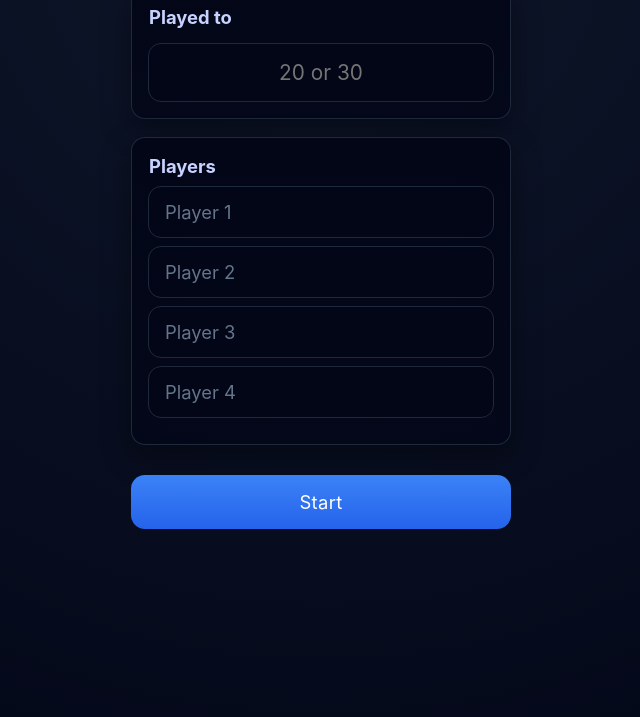
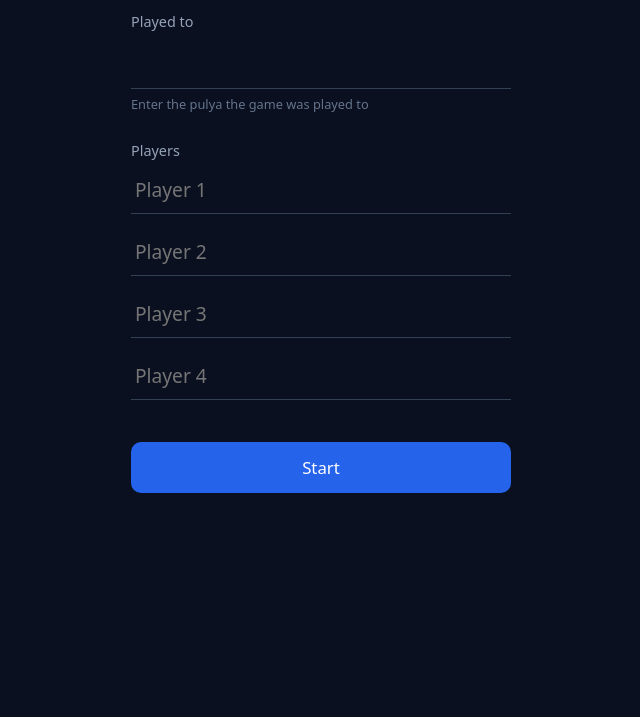
Before and after one commit to fropa/preferans-game-calculator, a plain HTML site: page public/index.html in a window 1280 px wide. Shown: the part 83-800 px from the top of the page, without its empty margins (319-959 px from the left). Drawn offline with Linux system fonts and the light colour scheme.

Commit message:
change UI

```diff
--- a/public/index.html
+++ b/public/index.html
@@ -3,7 +3,7 @@
 <head>
   <meta charset="UTF-8" />
   <meta name="viewport" content="width=device-width, initial-scale=1.0" />
-  <title>Preferans Calculator</title>
+  <title>Preferans</title>
 
   <link rel="stylesheet" href="styles.css" />
 </head>
@@ -12,67 +12,68 @@
 
     <!-- SETUP -->
     <div id="screen-setup" class="screen">
-      <h1>Preferans Calculator</h1>
+      <h1>Preferans</h1>
 
-      <!-- GAME SETTINGS -->
-      <div class="card">
-        <h2>Played to</h2>
+      <!-- GAME -->
+      <div class="section">
+        <label class="section-label">Played to</label>
         <input
           id="game-pulya"
           type="number"
           inputmode="numeric"
-          placeholder="20 or 30"
-          class="big-input"
+          class="line-input big"
         />
+        <div class="helper">
+          Enter the pulya the game was played to
+        </div>
       </div>
 
       <!-- PLAYERS -->
-      <div class="card">
-        <h2>Players</h2>
+      <div class="section">
+        <label class="section-label">Players</label>
 
-        <input id="player-name-0" class="player-input" placeholder="Player 1" />
-        <input id="player-name-1" class="player-input" placeholder="Player 2" />
-        <input id="player-name-2" class="player-input" placeholder="Player 3" />
-        <input id="player-name-3" class="player-input" placeholder="Player 4" />
+        <input id="player-name-0" class="line-input name" placeholder="Player 1" />
+        <input id="player-name-1" class="line-input name" placeholder="Player 2" />
+        <input id="player-name-2" class="line-input name" placeholder="Player 3" />
+        <input id="player-name-3" class="line-input name" placeholder="Player 4" />
       </div>
 
-      <button onclick="startGame()">Start</button>
+      <button class="primary" onclick="startGame()">Start</button>
     </div>
 
     <!-- INPUT -->
     <div id="screen-input" class="screen hidden">
       <h1 id="current-player-name"></h1>
 
-      <div class="card">
-        <label>Gora</label>
+      <div class="section">
+        <label class="section-label">Gora</label>
         <input
           id="gora-input"
           type="number"
           inputmode="numeric"
-          class="big-input"
-          value="0"
+          class="line-input big"
         />
       </div>
 
-      <div class="card">
-        <h3>Vists</h3>
+      <div class="section">
+        <label class="section-label">Vists</label>
         <div id="whists-container"></div>
       </div>
 
-      <button onclick="savePlayerAndNext()">Next player</button>
+      <button class="primary" onclick="savePlayerAndNext()">Next</button>
     </div>
 
     <!-- REVIEW -->
     <div id="screen-review" class="screen hidden">
       <h1>Review</h1>
-      <div class="card" id="review-list"></div>
-      <button onclick="calculateFinal()">Calculate final</button>
+      <div id="review-list" class="section"></div>
+      <button class="primary" onclick="calculateFinal()">Calculate</button>
     </div>
 
     <!-- FINAL -->
     <div id="screen-final" class="screen hidden">
-      <h1>Final Result</h1>
-      <div class="card" id="final-results"></div>
+      <h1>Result</h1>
+      <div id="final-results" class="section"></div>
       <button class="secondary" onclick="location.reload()">New game</button>
     </div>
 
--- a/public/styles.css
+++ b/public/styles.css
@@ -1,14 +1,14 @@
-/* Reset */
+/* Base */
 * {
   box-sizing: border-box;
   margin: 0;
   padding: 0;
-  font-family: -apple-system, BlinkMacSystemFont, "Segoe UI",
-    Roboto, Helvetica, Arial, sans-serif;
+  font-family: system-ui, -apple-system, BlinkMacSystemFont,
+    "Segoe UI", Roboto, Helvetica, Arial, sans-serif;
 }
 
 body {
-  background: radial-gradient(circle at top, #0f172a, #020617);
+  background: #0b1020;
   color: #e5e7eb;
   min-height: 100dvh;
   display: flex;
@@ -19,120 +19,107 @@ body {
 .container {
   width: 100%;
   max-width: 420px;
-  padding: 20px;
-  padding-bottom: calc(20px + env(safe-area-inset-bottom));
+  padding: 28px 20px 40px;
 }
 
 .screen {
   width: 100%;
 }
 
-/* Headings */
+/* Typography */
 h1 {
-  font-size: 1.7rem;
-  margin-bottom: 18px;
+  font-size: 1.8rem;
+  margin-bottom: 28px;
   text-align: center;
+  font-weight: 600;
   letter-spacing: 0.3px;
 }
 
-h2 {
-  font-size: 1.15rem;
-  margin-bottom: 10px;
-  color: #c7d2fe;
+.section {
+  margin-bottom: 28px;
 }
 
-h3 {
-  font-size: 1.05rem;
-  margin-bottom: 10px;
-  color: #c7d2fe;
+.section-label {
+  display: block;
+  font-size: 0.9rem;
+  color: #94a3b8;
+  margin-bottom: 6px;
 }
 
-/* Cards */
-.card {
-  background: linear-gradient(180deg, #020617, #020617cc);
-  border-radius: 14px;
-  padding: 18px;
-  margin-bottom: 18px;
-  box-shadow:
-    inset 0 0 0 1px #1e293b,
-    0 10px 30px rgba(0,0,0,0.4);
+/* Inputs – minimalist */
+.line-input {
+  width: 100%;
+  background: transparent;
+  border: none;
+  border-bottom: 1px solid #334155;
+  padding: 10px 4px;
+  color: #e5e7eb;
+  font-size: 1.1rem;
+  transition: border-color 0.15s ease;
 }
 
-/* Inputs */
-input {
-  width: 100%;
-  border-radius: 12px;
-  border: none;
-  background: #020617;
-  color: #e5e7eb;
-  outline: 1px solid #1e293b;
-  transition: outline 0.15s ease, box-shadow 0.15s ease;
+.line-input:focus {
+  outline: none;
+  border-bottom-color: #60a5fa;
 }
 
 /* Remove number spinners */
 input[type=number]::-webkit-inner-spin-button,
 input[type=number]::-webkit-outer-spin-button {
   -webkit-appearance: none;
-  margin: 0;
 }
 input[type=number] {
   -moz-appearance: textfield;
 }
 
-/* Big numeric input (Pulya / Gora) */
-.big-input {
-  padding: 16px;
-  font-size: 1.3rem;
+/* Variants */
+.line-input.big {
+  font-size: 1.4rem;
   text-align: center;
-  margin-top: 6px;
 }
 
-/* Player name inputs */
-.player-input {
-  padding: 14px 16px;
-  font-size: 1.15rem;
-  margin-bottom: 10px;
-  background: #020617;
+.line-input.name {
+  font-size: 1.2rem;
+  margin-bottom: 14px;
 }
 
-.player-input::placeholder {
+/* Helper text */
+.helper {
+  margin-top: 6px;
+  font-size: 0.8rem;
   color: #64748b;
-}
-
-/* Focus */
-input:focus {
-  outline: 2px solid #38bdf8;
-  box-shadow: 0 0 0 4px rgba(56,189,248,0.15);
 }
 
 /* Buttons */
 button {
   width: 100%;
-  padding: 16px;
-  margin-top: 12px;
-  font-size: 1.15rem;
-  border-radius: 14px;
+  padding: 14px;
+  border-radius: 10px;
+  font-size: 1.05rem;
   border: none;
   cursor: pointer;
-  background: linear-gradient(180deg, #3b82f6, #2563eb);
+}
+
+button.primary {
+  background: #2563eb;
   color: white;
-  letter-spacing: 0.3px;
 }
 
 button.secondary {
-  background: #334155;
+  background: transparent;
+  color: #94a3b8;
+  border: 1px solid #334155;
 }
 
 button:active {
   transform: scale(0.98);
 }
 
-/* Result lines */
+/* Results */
 .result-line {
   display: flex;
   justify-content: space-between;
-  gap: 12px;
-  padding: 10px 0;
+  padding: 8px 0;
   border-bottom: 1px solid #1e293b;
 }
 
```
